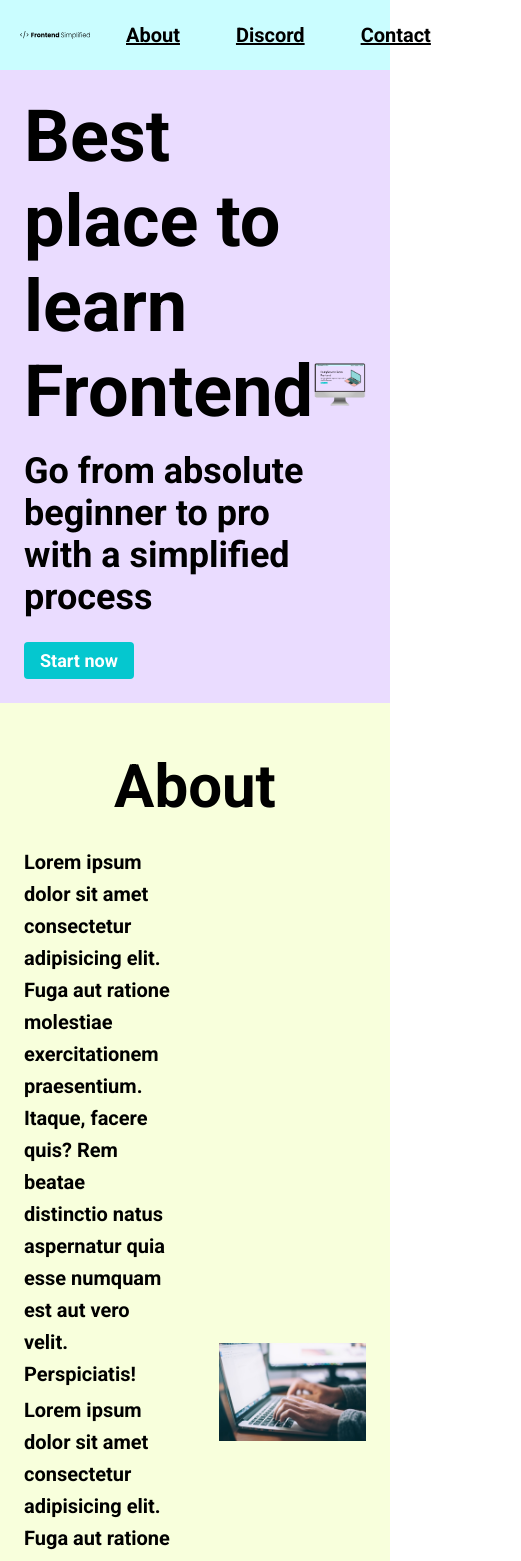
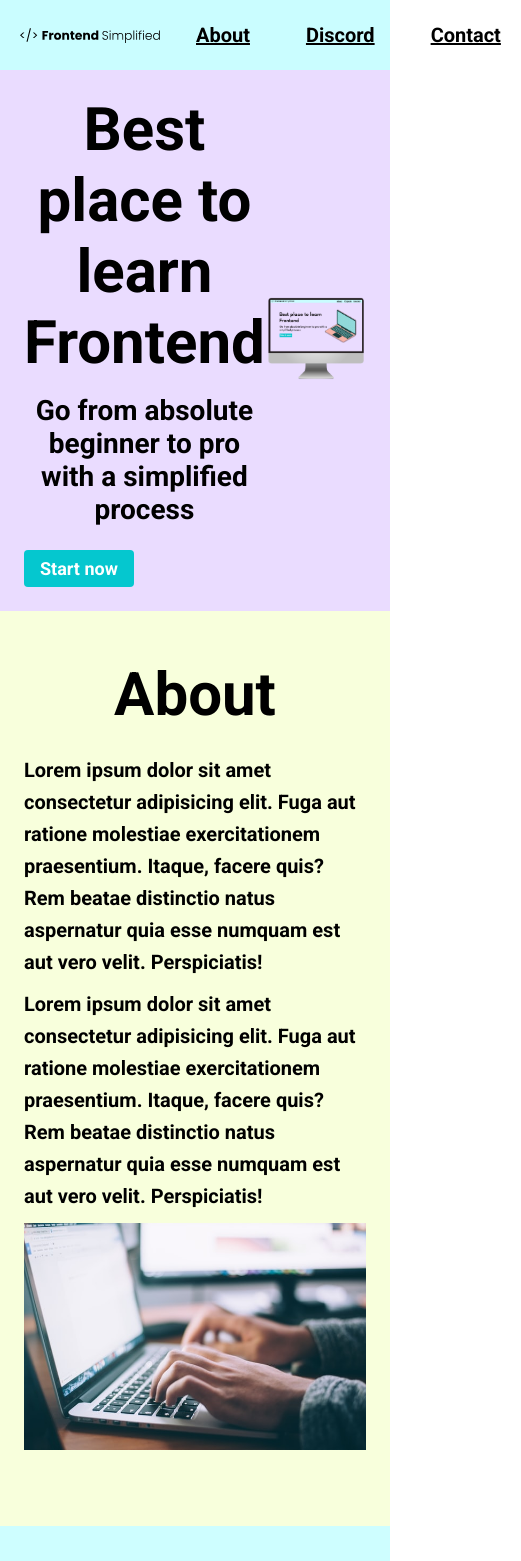
Before and after one commit to denisemawilson/first-project, a plain HTML site: page index.html in a window 390 px wide. Shown: the top 1561 px of the page, 521 px wide, since content can reach past the window. Drawn offline with Linux system fonts and the light colour scheme.

Commit message:
Adding Responsiveness

```diff
--- a/index.html
+++ b/index.html
@@ -21,10 +21,10 @@
 
         <header>
             <div class="row">
-            <div>
+            <div class ="home__description">
                 <h1>Best place to learn Frontend</h1>
                 <p class="subheader"> Go from absolute beginner to pro with a simplified process</p>
-                <button>Start now</button>
+                <button class="home__description--button">Start now</button>
             </div>
             <figure>
                 <img src="./assets/laptop.png" alt="Homepage Image">
--- a/style.css
+++ b/style.css
@@ -182,3 +182,49 @@ footer {
 .footer__link {
 padding: 0 16px;
 }
+
+/* SMALL PHONES, TABLETS, LARGE SMARTPHONES */
+@media (max-width: 728px) {
+row {
+  flex-direction: column;
+}
+
+home__description {
+  margin-bottom: 24px;
+  display: flex;
+  flex-direction: column;
+  align-self: center;
+}
+
+.home__description--button {
+ max-width: 240px;
+}
+
+h1{
+  text-align: center;
+  font-size: 60px;
+}
+
+.subheader {
+  text-align: center;
+  font-size: 28px;
+}
+
+.section__description{
+  flex-direction: column;
+}
+
+.section__description--wrapper {
+  width: 100%;
+}
+
+.about__image--wrapper {
+  width: 100%;
+  margin-bottom: 24px;
+}
+
+.logo {
+  width: 40%;
+}
+
+}
```
